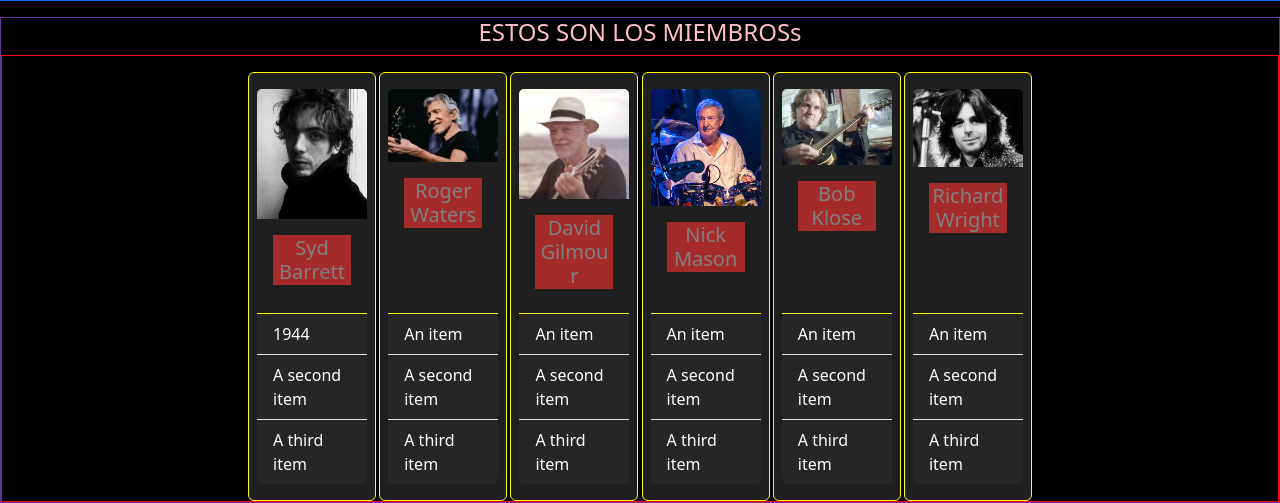
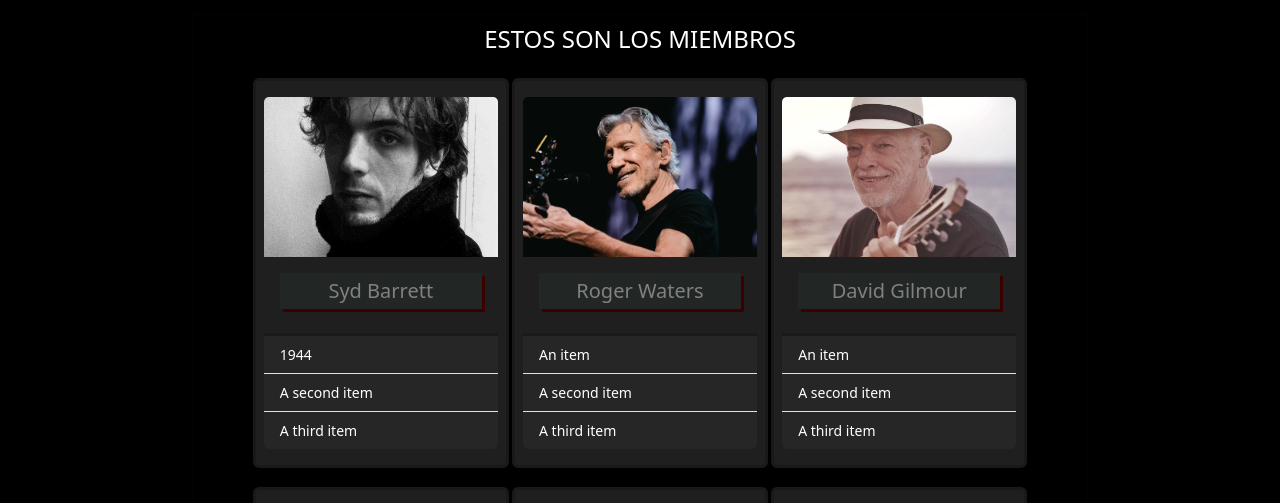
Before and after one commit to lagubusta/PreEntrega2, a website: page pages/miembros.html in a window 1280 px wide. Shown: the part 59-562 px from the top of the page. Drawn offline with nearby package versions, Linux system fonts and the light colour scheme.

Commit message:
posible entrega

```diff
--- a/pages/miembros.html
+++ b/pages/miembros.html
@@ -18,7 +18,7 @@
 </head>
 <body>
 <!--hamburguesa-->    <header class="header">
-    <nav class="navbar navbar-expand-lg border border-primary border-2 bg-dark mb-3">
+    <nav class="navbar navbar-expand-lg bg-dark mb-3">
         <div class="container-fluid">
           <a class="navbar-brand text-light" href="../index.html">PINK FLOYD</a>
           <button class="navbar-toggler border-light" type="button" data-bs-toggle="collapse" data-bs-target="#navbarNav" aria-controls="navbarNav" aria-expanded="false" aria-label="Toggle navigation">
@@ -45,7 +45,7 @@
 <!--hamburguesa-->    </header>
 
 <main class="main_miembros">
-  <h4>ESTOS SON LOS MIEMBROSs</h4>
+  <h4>ESTOS SON LOS MIEMBROS</h4>
   <div class="todas_cards"> <!-- CARDS -->
     <!-- 1 --> <div  class="card">
       <img src="../img/Syd Barrett.webp" class="card-img-top" alt="...">
@@ -114,10 +114,13 @@
       </ul>
     <!-- 6 --></div>
   </div><!-- CARDS -->
+  <div class="segunda">
+    <h2>Esto es relleno</h2>
+    <p>Lorem ipsum dolor sit amet consectetur adipisicing elit. Ab eligendi quos corrupti non ex ipsam, consequuntur et aut eveniet iste praesentium voluptatum officiis animi perspiciatis quis repellendus. Ipsam optio illum praesentium, cupiditate quam tempore maiores ullam totam sapiente ad eum cumque deserunt hic laboriosam aspernatur est nesciunt omnis natus earum dolore explicabo maxime architecto ducimus doloremque! Ipsa deserunt quibusdam labore nesciunt, modi perspiciatis, ut repudiandae aut adipisci deleniti nam, ipsam veritatis pariatur earum necessitatibus cupiditate id maxime itaque consequuntur ex inventore. Praesentium quaerat ipsam porro. Ullam odit doloremque, pariatur omnis rerum sint molestiae hic magnam ipsa, placeat necessitatibus laudantium beatae.q</p>
+  </div>
 </main>
 
-<footer>
-  <ul>
+
 <footer>
    <ul class="ul_footer">
        <li class="ul_footer_li">
--- a/scss/estilo.scss
+++ b/scss/estilo.scss
@@ -8,31 +8,50 @@
 /* DE TODO*/body{
     background-color: black;
 }
+.header{
+    nav{
+        div{
+            a{
+
+            }
+            button{
+                span{
+                }
+            }
+            div{
+                ul{
+                    li{
+                        &:hover{
+                            border-radius: 30%;
+                            background-color: black;
+                            }
+                        a{
+                        }
+                    }
+                }
+            }
+        }
+    }
+}
 footer{
-    font-family: 'Courier New', Courier, monospace;
     bottom: 0;
     width: 100%;
     background-color:rgb(13, 13, 13);
-
-
     .ul_footer{
-
         margin: 1rem 2rem 0 2rem ;
-
         padding: 1rem 2rem 0 2rem ;
         background-color: rgb(35, 35, 35);
         display: flex;
         flex-direction: column;
         align-items:center;
-
         .ul_footer_li{
             display: inline-block;
             text-decoration: none;
             a{
-
                 font-family: 'Courier New', Courier, monospace;
                 text-decoration: none;
                 color: white;
+
             }
         }
 
@@ -41,6 +60,7 @@ footer{
 }
 @media screen and (min-width: 768px){
     footer{
+
         font-family: 'Courier New', Courier, monospace;
         bottom: 0;
         width: 100%;
@@ -63,6 +83,7 @@ footer{
                 text-decoration: none;
                 padding: 15px;
                 a{
+                    font-size: 14px;
                     font-family: 'Courier New', Courier, monospace;
                     text-decoration: none;
                     color: white;
@@ -101,7 +122,7 @@ footer{
 @media screen and (min-width: 768px){
     .main_indexx{
         background-color: black;
-        padding: 6rem;
+        padding: 0 6rem;
         div{
 
         }
@@ -168,20 +189,22 @@ footer{
 
 /*MIEMBROS*/
 .main_miembros{
-    border: solid 1px  rebeccapurple;
+    font-size: 12px;
+
     h4{
         text-align: center;
         color: pink;
     }
+
     .todas_cards{
-        border: solid 1px red;
+        border: none;
         display: flex;
         flex-wrap: wrap;
         gap: 0.2rem;
         justify-content: center;
         .card{
             background-color: rgb(31, 31, 31);
-            border: solid 1px yellow;
+            border: solid 1px rgb(27, 27, 27);
             margin-top:1rem;
             padding: 1rem 0.5rem;
             width: 8rem;
@@ -190,12 +213,15 @@ footer{
                 align-items: center;
                 background-color: rgb(32, 32, 32);
                 width: 100%;
+                height: 10rem;
+                object-fit: cover;
             }
             .card-body{
                 width: 100%;
                 .card-title{
-                    border: brown solid 1px;
-                    background-color: brown;
+
+                    border: none;
+                    background-color: rgb(74, 16, 16);
                     width: 100%;
                     text-align: center;
                     color: gray
@@ -209,7 +235,85 @@ footer{
                 }
             }
         }
+
     }
+    .segunda{
+        margin:1.5rem;
+        h2{
+            color: pink;
+        }
+        p{
+
+        }
+    }
+}
+
+@media screen and (min-width: 768px){
+    .main_miembros{
+        font-size: 14px;
+        border: solid 2px  rgba(11, 11, 11, 0.196);
+        width: 70%;
+        margin: auto;
+        h4{
+
+            text-align: center;
+            color: white;
+            padding-top: 10px;
+            &:hover{
+                color: palevioletred;
+            }
+        }
+
+        .todas_cards{
+            border: none;
+            display: flex;
+            flex-wrap: wrap;
+            gap: 0.2rem;
+            justify-content: center;
+            .card{
+                background-color: rgb(31, 31, 31);
+                border: solid 3px rgb(25, 25, 25);
+                margin-top:1rem;
+                padding: 1rem 0.5rem;
+                width: 16rem;
+                align-items: center;
+                img{
+                    align-items: center;
+                    background-color: rgb(32, 32, 32);
+                    width: 100%;
+                    height: 10rem;
+                    object-fit: cover;
+                }
+                .card-body{
+                    width: 100%;
+                    .card-title{
+                        border: none;
+                        background-color: rgb(34, 39, 38);
+                        box-shadow: 3px 3px 0px rgb(58, 0, 0);
+                        width: 100%;
+                        text-align: center;
+                        color: gray;
+                        padding: 6px 30px;
+                        &:hover{
+                            font-size: 16px;
+                            color:rgb(77, 77, 77);
+                            background-color:rgb(58, 0, 0);
+                            box-shadow: 3px 3px 0px rgb(68, 68, 68);
+                        }
+                    }
+
+                }
+                ul{
+                    width: 100%;
+                    li{
+                        background-color: rgb(38, 38, 38);
+                        color: white;
+                    }
+                }
+            }
+        }
+    }
+
 }
 /*MIEMBROS*/
 
@@ -419,12 +523,6 @@ footer{
         }
     }
 }
-
-
-
-
-
-
 @media screen and (min-width: 768px){
     .main_contacto{
         background-color: rgb(83, 83, 83);
```
Also changed, not shown: index.html (+1 -1 lines), pages/discos.html (+1 -1 lines), css/estilo.css, 1 other file. Lines whose indentation alone changed are shown as unchanged.
